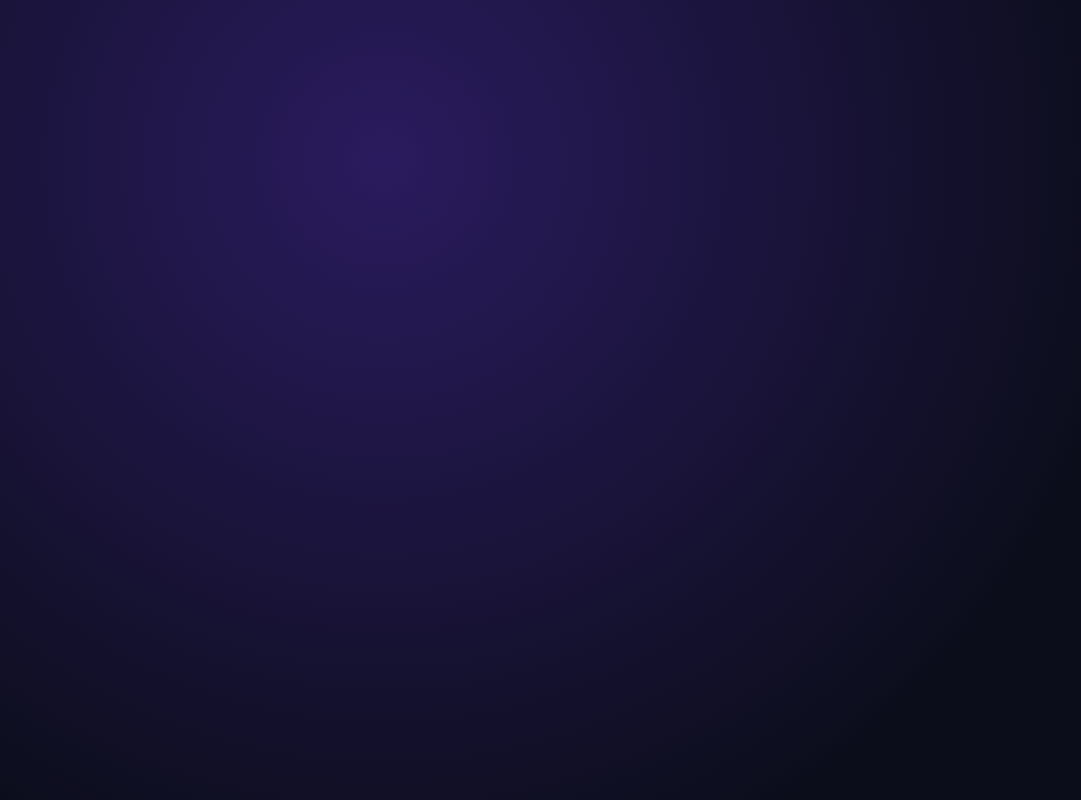
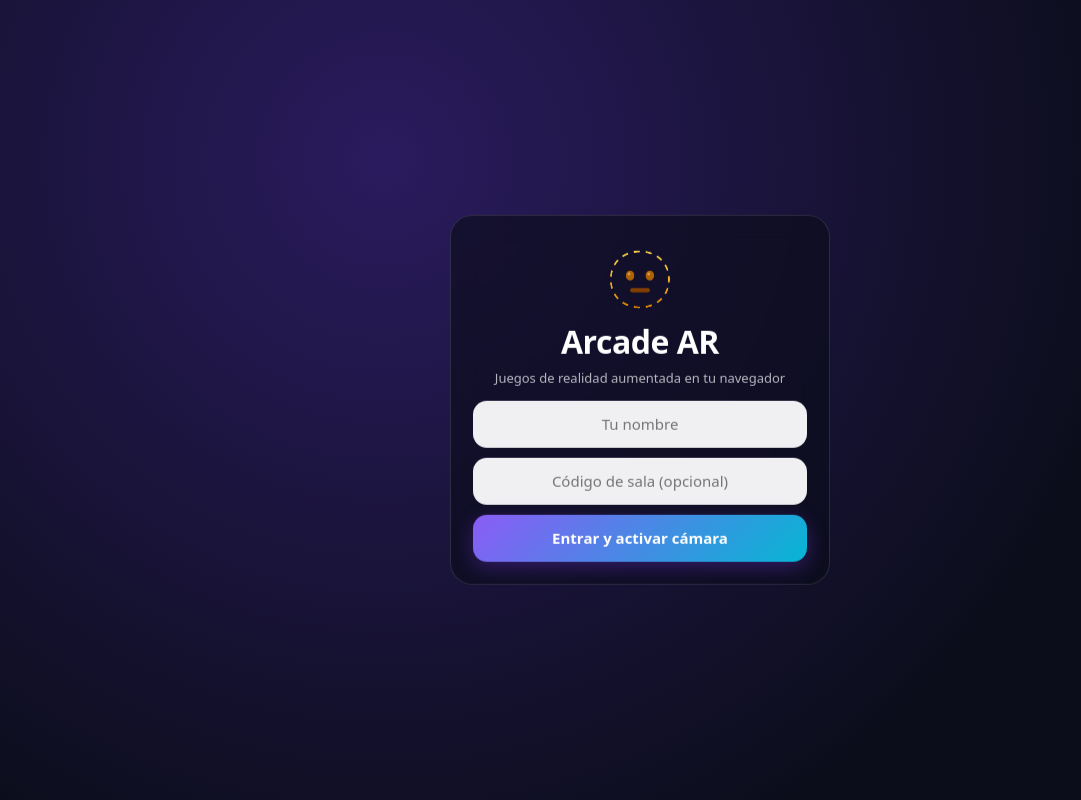
Before and after one commit to tremmulo/escondite-ar, a website: page public/index.html in a window 1280 px wide. Shown: the whole page, without its empty margins (0-1081 px from the left). Drawn offline with Linux system fonts and the light colour scheme.

Commit message:
Add files via upload

```diff
--- a/public/index.html
+++ b/public/index.html
@@ -133,4 +133,5 @@ function loop(t){requestAnimationFrame(loop);const dt=Math.min(.05,(t-lastT)/100
    X.font=(ready?64:40)+'px serif';X.textAlign='center';X.textBaseline='middle';X.fillText(ready&&M.o?M.o.e:'✨',x,y+(ready?6*Math.sin(t/200):0));X.globalAlpha=1}
   else brackets(W/2,H/2,.36*m.vw*m.sc,'#ffffff44')}
  if(S.scr==='soc')drawSoc(t,dt)}
+go2('home');
 </script></body></html>
```
